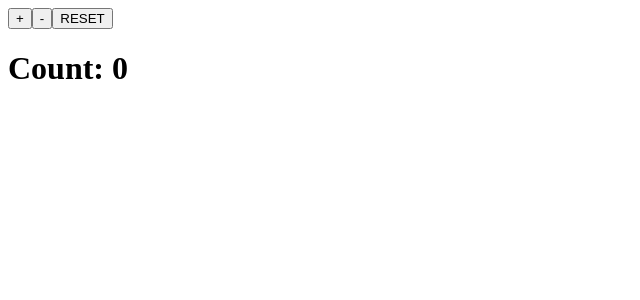
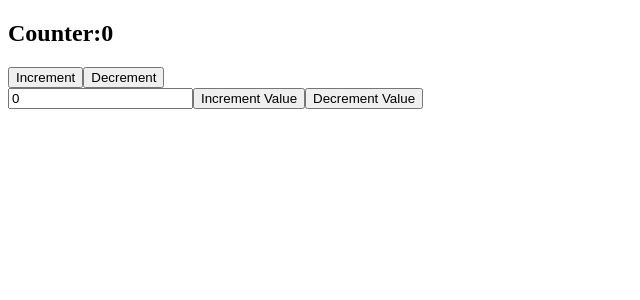
Before and after one commit to shubham23471/react-demos-js, a React (Vite) app: page / in a window 1280 px wide. Shown: the top 300 px of the page, without its empty margins (0-640 px from the left). Built offline with nearby package versions, Linux system fonts and the light colour scheme.

Commit message:
Reducer and useReducer Challange

```diff
--- a/src/App.jsx
+++ b/src/App.jsx
@@ -1,32 +1,11 @@
 import React from "react";
-import { useReducer } from "react";
-
-// Initnal value
-const intialState = { count: 0 };
-// Reducer function
-const reducer = (state, action) => {
-  //state: what we are updating
-  // action : how we are going to update that
-  switch (action.type) {
-    case "increment":
-      return { ...state, count: state.count + 1 };
-    case "decrement":
-      return { ...state, count: state.count - 1 };
-    case "reset":
-      return { ...state, count: 0 };
-    default:
-      return state;
-  }
-};
+import Counter from "./components/Counter";
 
 const App = () => {
-  const [state, dispatch] = useReducer(reducer, intialState);
   return (
     <div>
-      <button onClick={() => dispatch({ type: "increment" })}> + </button>
-      <button onClick={() => dispatch({ type: "decrement" })}>-</button>
-      <button onClick={() => dispatch({ type: "reset" })}>RESET</button>
-      <h1>Count: {state.count}</h1>
+      {" "}
+      <Counter></Counter>
     </div>
   );
 };
--- /dev/null
+++ b/src/components/Counter.jsx
@@ -0,0 +1,48 @@
+import React from "react";
+import { useReducer, useState } from "react";
+import { counterReducer, initialState } from "../counterReducer";
+
+const Counter = () => {
+  // use Reducer
+  const [state, dispatch] = useReducer(counterReducer, initialState);
+  const [inputValue, setInputValue] = useState(0);
+
+  const handleIncrement = () => {
+    dispatch({ type: "increment" });
+  };
+
+  const handleDecrement = () => {
+    dispatch({ type: "decrement" });
+  };
+
+  const handleIncrementByAmount = () => {
+    // you can also use the + constructor instead of Number()
+    dispatch({ type: "incrementByAmount", payload: Number(inputValue) });
+    setInputValue(0);
+  };
+
+  const handleDecrementByAmount = () => {
+    dispatch({ type: "decrementByAmount", payload: Number(inputValue) });
+    setInputValue(0);
+  };
+  return (
+    <div>
+      <h2>Counter:{state.count}</h2>
+      <button onClick={handleIncrement}>Increment</button>
+      <button onClick={handleDecrement}>Decrement</button>
+
+      <div>
+        <input
+          type="number"
+          placeholder="Enter value"
+          value={inputValue}
+          onChange={(e) => setInputValue(e.target.value)}
+        ></input>
+        <button onClick={handleIncrementByAmount}>Increment Value</button>
+        <button onClick={handleDecrementByAmount}>Decrement Value</button>
+      </div>
+    </div>
+  );
+};
+
+export default Counter;
--- /dev/null
+++ b/src/counterReducer.js
@@ -0,0 +1,21 @@
+const initialState = {count: 0};
+
+// reducer function
+function counterReducer(state, action){
+    switch (action.type) {
+        case "increment":
+            return {count: state.count + 1};
+        case "decrement":
+            return {count: state.count - 1}
+        case "incrementByAmount":
+            return {count: state.count +  action.payload}
+        case "decrementByAmount":
+                return {count: state.count -  action.payload}
+
+        default:
+            return state;
+    }
+
+}
+
+export {initialState, counterReducer}
```
